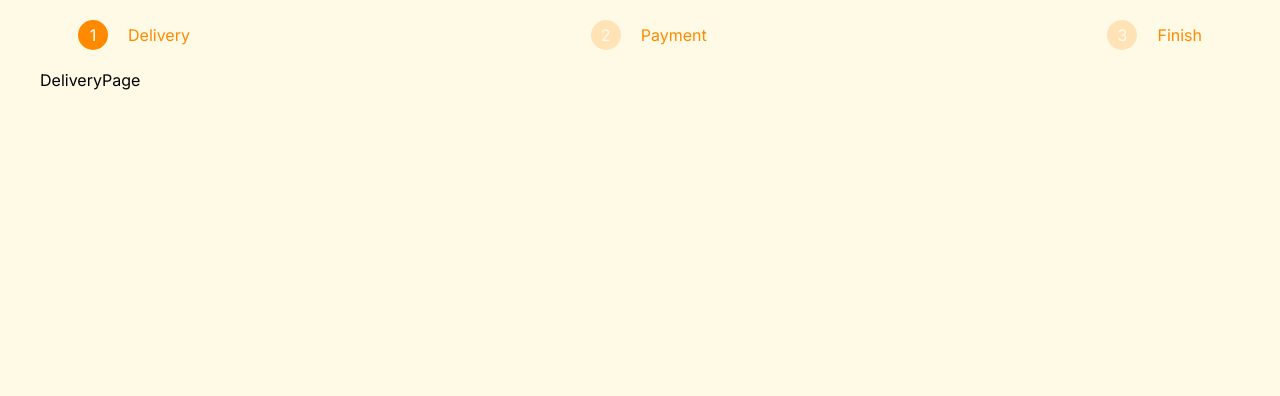
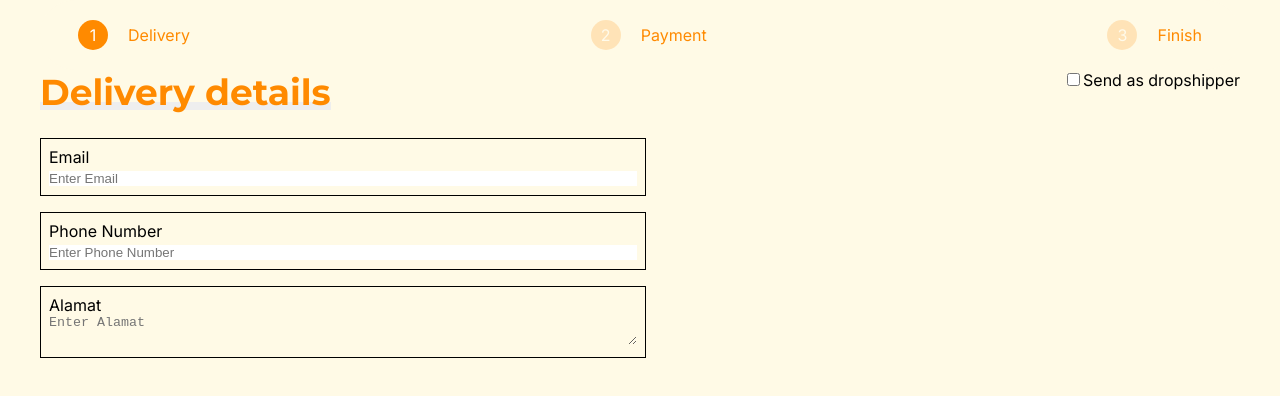
Before and after one commit to FarizioKautsar/jakmall-technical-test, a React (Create React App) app: page / in a window 1280 px wide. Shown: the top 396 px of the page. Built offline with nearby package versions, Linux system fonts and the light colour scheme.

Commit message:
Forms in Delivery Page

```diff
--- a/src/pages/DeliveryPage/index.jsx
+++ b/src/pages/DeliveryPage/index.jsx
@@ -1,7 +1,66 @@
 import React from 'react'
+import { useForm } from 'react-hook-form'
+import { JMCard } from '../../components'
+import JMCheckbox from '../../components/JMCheckbox'
+import { yupResolver } from '@hookform/resolvers/yup';
+import { boolean, object, string } from 'yup';
+import JMTextField, { JMInput, JMTextFieldContainer } from '../../components/JMTextField';
+import JMTextArea from '../../components/JMTextArea';
 
 export default function DeliveryPage() {
+  const { register, watch } = useForm({
+    resolver: yupResolver(object().shape({
+      sendAsDropshipper: boolean().required(),
+      email: string().email().required(),
+      phoneNumber: string().matches(/^[\d|.|,]+/, "Must be only digits").required().strict(),
+      deliveryAddress: string().required().strict(),
+      dropshipperName: string().required().strict(),
+      dropshipperPhoneNumber: string().matches(/^[\d|.|,]+/, "Must be only digits").required().strict(),
+    }))
+  });
+
   return (
-    <div>DeliveryPage</div>
+    <>
+      <div style={{ display: 'flex', justifyContent: 'space-between' }}>
+        <h1>Delivery details</h1>
+        <JMCheckbox
+          label='Send as dropshipper'
+          { ...register('sendAsDropshipper') }
+        />
+      </div>
+      <div style={{
+        display: 'flex',
+      }}>
+        <div style={{ width: "49%" }}>
+          <JMTextField
+            label='Email'
+            {...register("email")}
+          />
+          <JMTextField
+            label='Phone Number'
+            { ...register('phoneNumber') }
+          />
+          <JMTextArea
+            label='Alamat'
+            { ...register('address') }
+          />
+        </div>
+        <div style={{ width: "2%" }}/>
+        {
+          watch('sendAsDropshipper') && (
+            <div style={{ width: "49%" }}>
+              <JMTextField
+                label='Dropshipper Name'
+                { ...register('dropshipperName') }
+              />
+              <JMTextField
+                label='Dropshipper Phone Number'
+                { ...register('dropshipperPhoneNumber') }
+              />
+            </div>
+          )
+        }
+      </div>
+    </>
   )
 }
```
